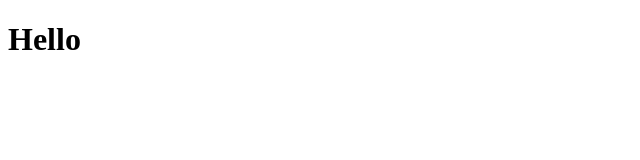
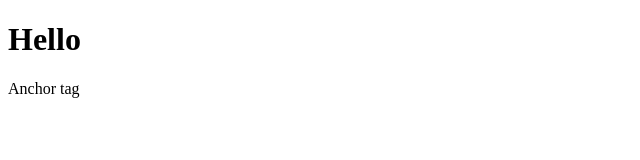
Before and after one commit to zubairbasha/Demo2, a plain HTML site: page index.html in a window 1280 px wide. Shown: the full height of the page, 0-640 px from the left. Drawn offline with Linux system fonts and the light colour scheme.

Commit message:
Anchor tag is added

```diff
--- a/index.html
+++ b/index.html
@@ -6,5 +6,6 @@
 </head>
 <body>
 <h1>Hello</h1>
+<a>Anchor tag</a>
 </body>
 </html>
```
